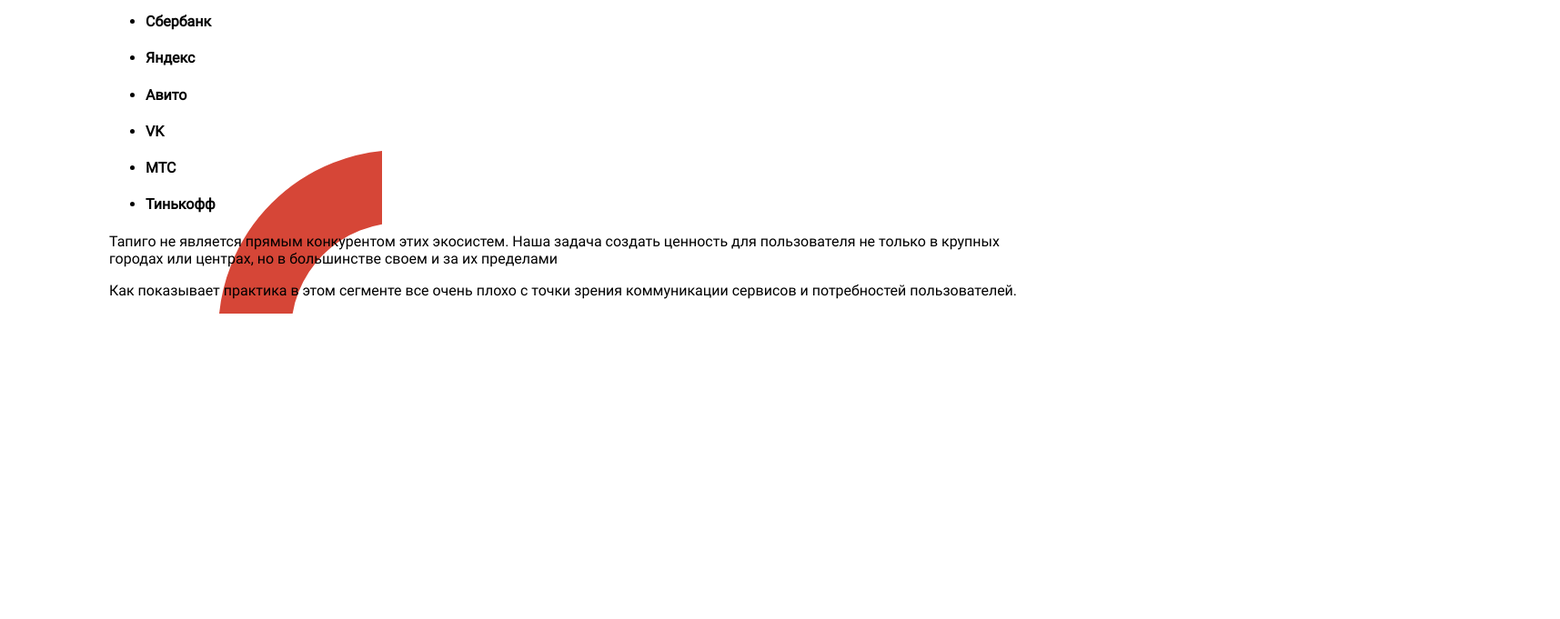
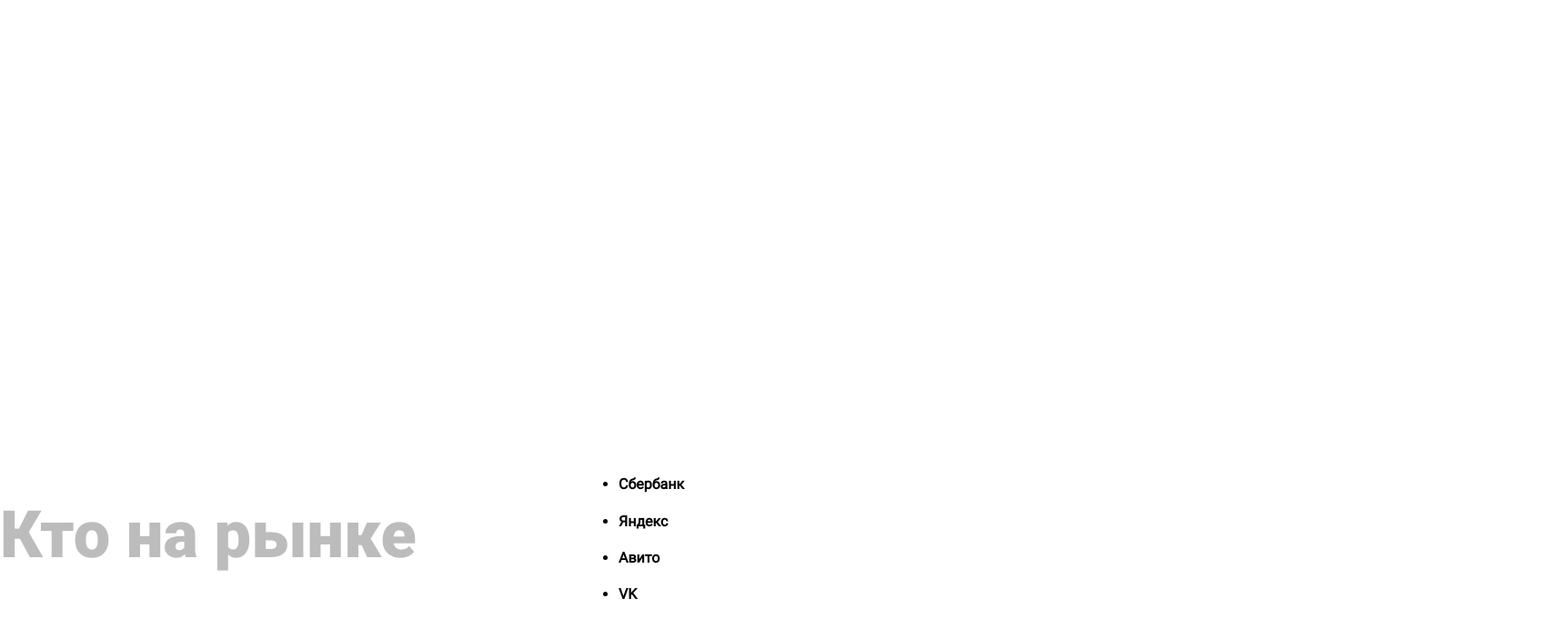
Before and after one commit to draganborn/tapigo-test, a plain HTML site: page index.html in a window 1280 px wide. Shown: the part 881-1562 px from the top of the page at 91% size, 1715 px wide, since content can reach past the window. Drawn offline with Linux system fonts and the light colour scheme.

Commit message:
push new branch with test changes

```diff
--- a/styles.css
+++ b/styles.css
@@ -36,16 +36,15 @@ body {
 }
 .section-container {
     max-width: 1440px;
-    padding: 0 120px;
-/*    display: grid;
+   /* padding: 0 120px;*/
+    display: grid;
     grid-template-columns: repeat(2, 1fr);
     grid-template-rows: repeat(3, 1fr);
     grid-column-gap: 0;
     grid-row-gap: 100px;
-*/
 }
 
-/* shapes */
+/* background shapes */
 .bg-element-container {
     position: relative;
     z-index: -1;
```
